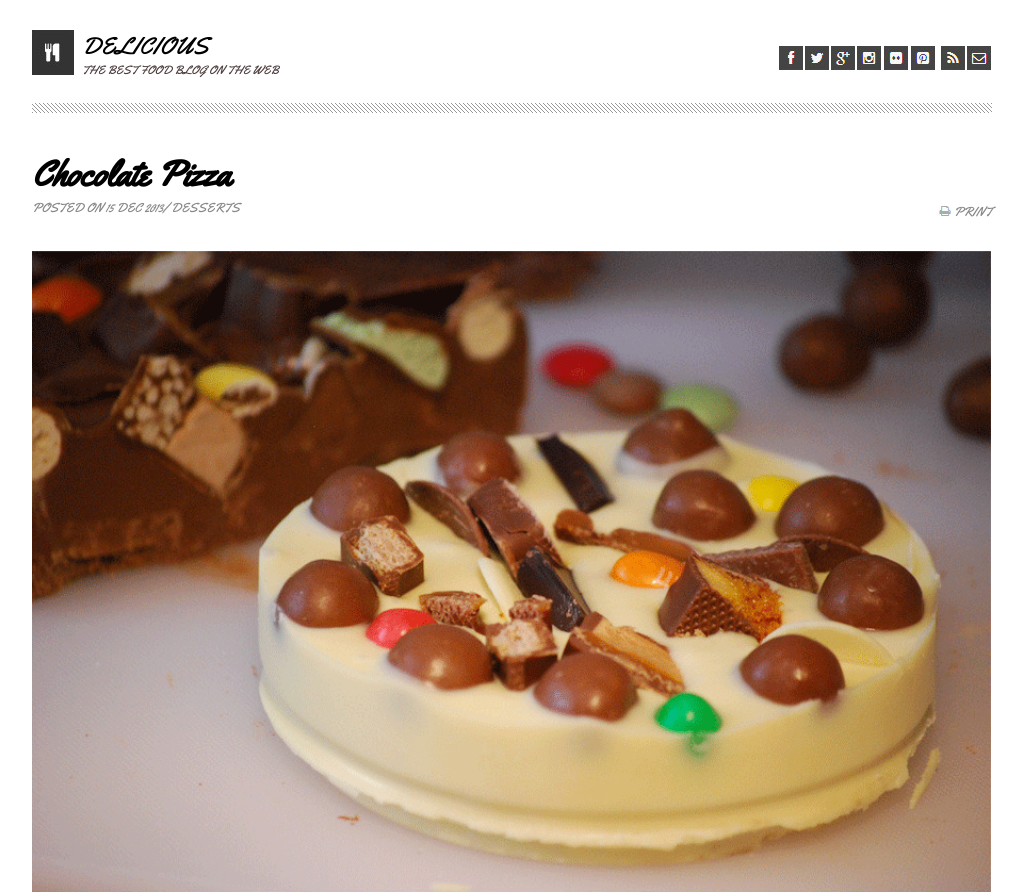
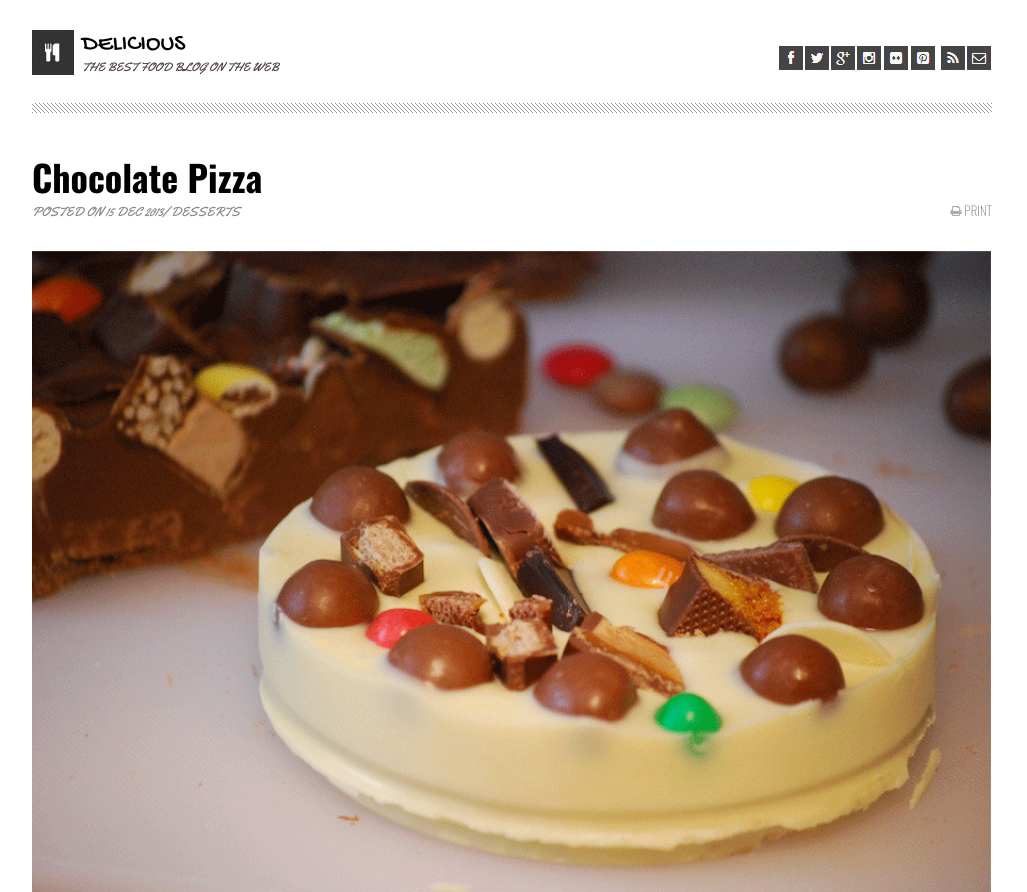
Before and after one commit to waleedafifi90/chocolate-pizza, a plain HTML site: page index.html in a window 1280 px wide. Shown: the top 892 px of the page, without its empty margins (128-1155 px from the left). Drawn offline with nearby package versions, Linux system fonts and the light colour scheme.

Commit message:
Update style.css

```diff
--- a/css/style.css
+++ b/css/style.css
@@ -58,7 +58,7 @@ header ul li:nth-child(6) {
 }
 
 .logo-container div p:first-child {
-/*     font-family: 'Gochi Hand', cursive; */
+    font-family: 'Gochi Hand', cursive;
     font-size: 24px;
     color: #000;
 }
@@ -71,7 +71,7 @@ header ul li:nth-child(6) {
 }
 
 main h1 {
-/*     font-family: 'Oswald', sans-serif; */
+    font-family: 'Oswald', sans-serif;
     font-size: 36px;
     font-weight: 700;
     margin: 0px;
@@ -104,7 +104,7 @@ main p {
 .print-page-class a {
     text-decoration: none;
     color: #888888;
-/*     font-family: 'Oswald', sans-serif; */
+    font-family: 'Oswald', sans-serif;
     font-size: 13px;
 }
 
```
